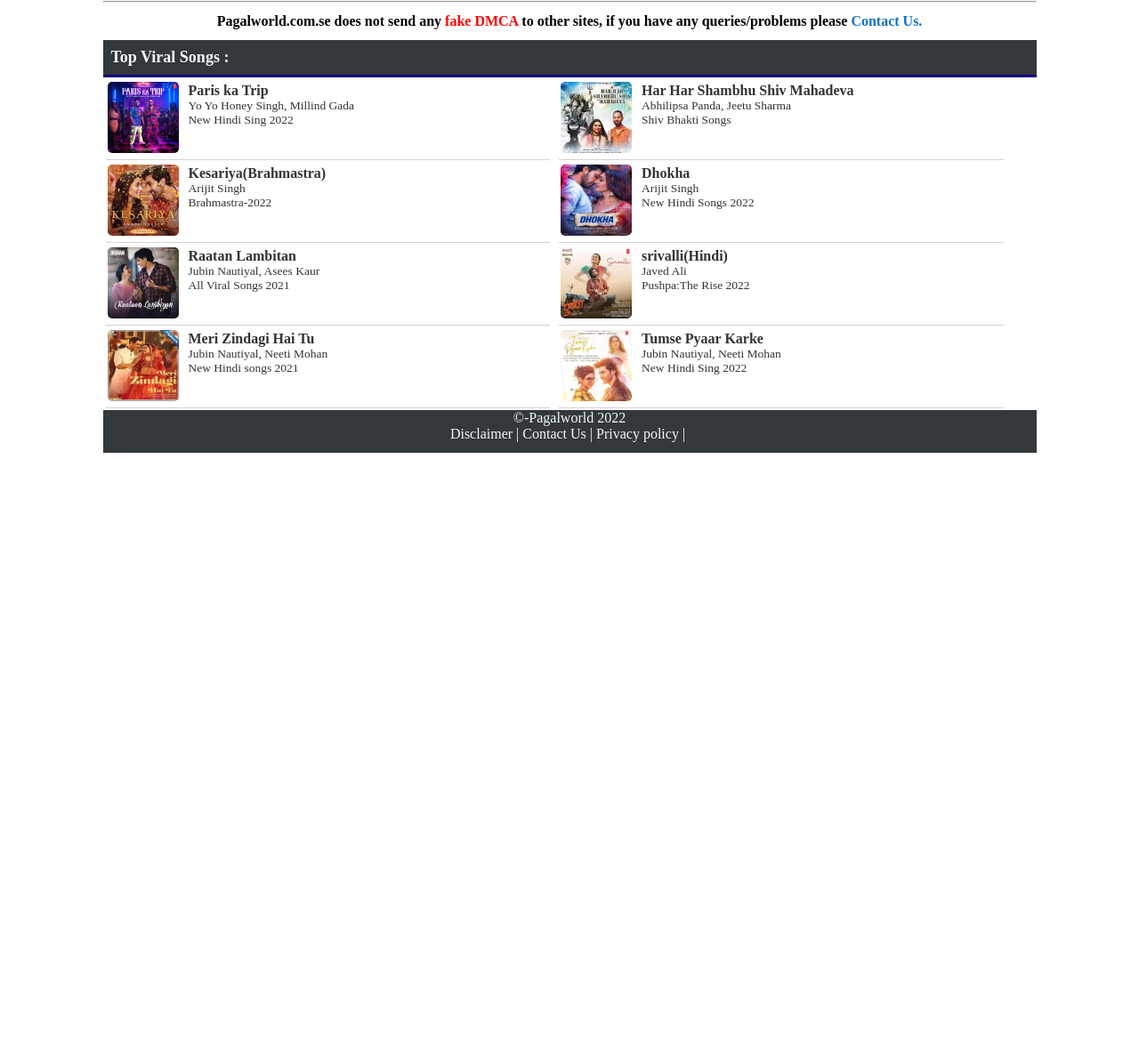
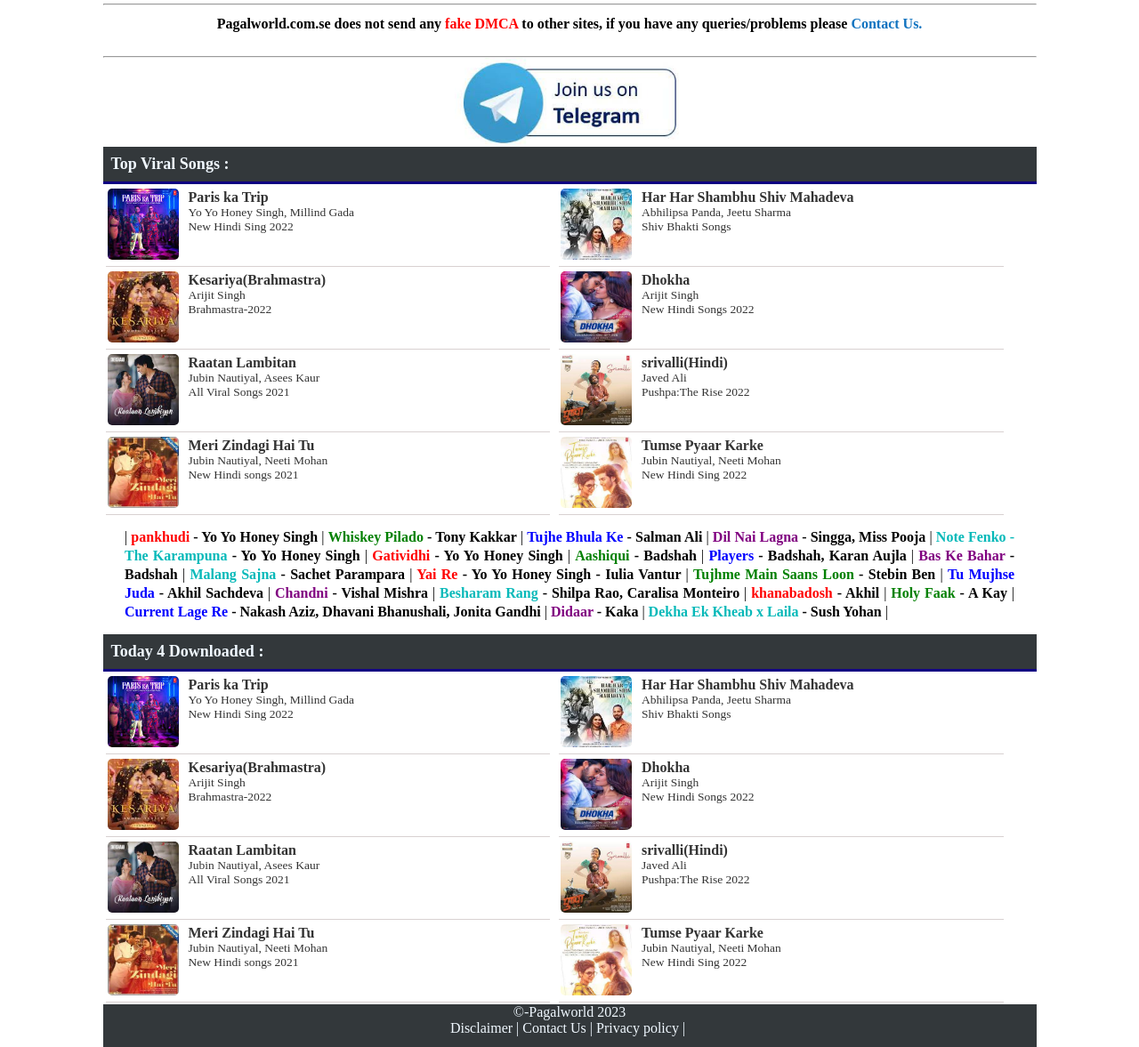
Before and after one commit to Sandesh750/Clone-Pagalworld_website, a plain HTML site: page Index.html in a window 1280 px wide. Shown: the part 382-1559 px from the top of the page at 89% size. Before the commit the page ends 891 px from the top, so only its background shows below. Drawn offline with Linux system fonts and the light colour scheme.

Commit message:
add code

```diff
--- a/Index.html
+++ b/Index.html
@@ -16,7 +16,7 @@
     <!-- header  -->
     <header>
       <div class="pagal-img">
-       <a href="#"><img src="/images/pagalworld_img.jpg" alt="pagalworld.com" /></a>
+        <a href="#"><img src="/images/pagalworld_img.png" alt="pagalworld.com" /></a>
       </div>
       <nav>
         <div class="items">
@@ -43,9 +43,9 @@
       </nav>
     </header>
     <!-- main section -->
-    <main>
+    <main class="white">
       <div>
-        <h3 class="title">Pagalworld.com.se - Pagalworld 2022 MP3 Songs</h3>
+        <h3 class="title">Pagalworld.com - Pagalworld 2022 MP3 Songs</h3>
         <br>
         <p class="para">Pagalworld. Is A One Of The Top Download Website Serving You Latest Mp3 Songs and Dj Remix Songs
           For Free. Play latest mp3 songs online and download free mp3. PagalWorld mP3 song Download, PagalWorld Movies,
@@ -64,7 +64,14 @@
       <hr>
       <b>
         <p class="para2">Pagalworld.com.se does not send any <span>fake DMCA </span>to other sites, if you have any
-          queries/problems please <a href="#" class="contactus">Contact Us.</a></p>
+          queries/problems please <a href="#" class="contactus">Contact Us.</a>
+        </p>
+        <hr>
+        <div class="add">
+        <a href="#" class="add">
+          <img src="./images/telegram.jpg" alt="Telegram">
+        </a>
+      </div>
   </section>
   </b>
   <h3 class="top_song">Top Viral Songs : </h3>
@@ -152,9 +159,120 @@
       </li>
     </ul>
   </div>
+  <section class="song_name">
+    <div class="center">
+      | <a href="#" class="red decoration">pankhudi<span class="black"> - Yo Yo Honey Singh</span></a> | <a href="#"
+        class="green decoration"> Whiskey Pilado <span class="black"> - Tony Kakkar</span></a> | <a href="#"
+        class="blue decoration"> Tujhe Bhula Ke<span class="black"> - Salman Ali</span></a> | <a href="#"
+        class="purple decoration"> Dil Nai Lagna<span class="black"> - Singga, Miss Pooja</span></a> |<a href="#"
+        class="cyan decoration"> Note Fenko - The Karampuna <span class="black"> - Yo Yo Honey Singh</span></a> | <a
+        href="#" class="red decoration"> Gatividhi <span class="black"> - Yo Yo Honey Singh</span></a> | <a href="#"
+        class="green decoration"> Aashiqui <span class="black"> - Badshah</span></a> | <a href="#"
+        class="blue decoration"> Players <span class="black"> - Badshah, Karan Aujla </span></a> | <a href="#"
+        class="purple decoration"> Bas Ke Bahar <span class="black"> - Badshah </span></a> |<a href="#"
+        class="cyan decoration"> Malang Sajna <span class="black"> - Sachet Parampara </span></a> |<a href="#"
+        class="red decoration"> Yai Re <span class="black"> - Yo Yo Honey Singh - Iulia Vantur </span></a> | <a href="#"
+        class="green decoration"> Tujhme Main Saans Loon <span class="black"> - Stebin Ben </span></a> | <a href="#"
+        class="blue decoration"> Tu Mujhse Juda <span class="black"> - Akhil Sachdeva </span></a> | <a href="#"
+        class="purple decoration"> Chandni <span class="black"> - Vishal Mishra </span></a> |<a href="#"
+        class="cyan decoration"> Besharam Rang <span class="black"> - Shilpa Rao, Caralisa Monteiro </span></a> |<a
+        href="#" class="red decoration"> khanabadosh <span class="black"> - Akhil </span></a> | <a href="#"
+        class="green decoration"> Holy Faak <span class="black"> - A Kay </span></a> | <a href="#"
+        class="blue decoration"> Current Lage Re <span class="black"> - Nakash Aziz, Dhavani Bhanushali, Jonita Gandhi
+        </span></a> | <a href="#" class="purple decoration"> Didaar <span class="black"> - Kaka </span></a> |<a href="#"
+        class="cyan decoration"> Dekha Ek Kheab x Laila <span class="black"> - Sush Yohan </span></a> |
+    </div>
+  </section>
+  <section>
+    <h3 class="top_song">Today 4 Downloaded : </h3>
+    <div class="list">
+      <ul>
+        <li>
+          <a href="#">
+            <img src="/images/paris ka trip.jpg" alt="">
+            <div class="song_details">
+              <p class="bk b">Paris ka Trip</p>
+              <p class="bk s">Yo Yo Honey Singh, Millind Gada</p>
+              <p class="bk s">New Hindi Sing 2022</p>
+            </div>
+          </a>
+        </li>
+        <li>
+          <a href="#">
+            <img src="/images/har har shambhu.jpg" alt="">
+            <div class="song_details">
+              <p class="bk b">Har Har Shambhu Shiv Mahadeva</p>
+              <p class="bk s">Abhilipsa Panda, Jeetu Sharma</p>
+              <p class="bk s">Shiv Bhakti Songs</p>
+            </div>
+          </a>
+        </li>
+        <li>
+          <a href="#">
+            <img src="/images/kesariya (brahmastra).jpg" alt="">
+            <div class="song_details">
+              <p class="bk b">Kesariya(Brahmastra)</p>
+              <p class="bk s">Arijit Singh</p>
+              <p class="bk s">Brahmastra-2022</p>
+            </div>
+          </a>
+        </li>
+        <li>
+          <a href="#">
+            <img src="/images/dhokha.jpg" alt="">
+            <div class="song_details">
+              <p class="bk b">Dhokha</p>
+              <p class="bk s">Arijit Singh</p>
+              <p class="bk s">New Hindi Songs 2022</p>
+            </div>
+          </a>
+        </li>
+        <li>
+          <a href="#">
+            <img src="/images/raatan lambiyan.jpg" alt="">
+            <div class="song_details">
+              <p class="bk b">Raatan Lambitan</p>
+              <p class="bk s">Jubin Nautiyal, Asees Kaur</p>
+              <p class="bk s">All Viral Songs 2021</p>
+            </div>
+          </a>
+        </li>
+        <li>
+          <a href="#">
+            <img src="/images/srivalli cover.jpg" alt="">
+            <div class="song_details">
+              <p class="bk b">srivalli(Hindi)</p>
+              <p class="bk s">Javed Ali</p>
+              <p class="bk s">Pushpa:The Rise 2022</p>
+            </div>
+          </a>
+        </li>
+        <li>
+          <a href="#">
+            <img src="/images/meri jindagi hai tu.jpg" alt="">
+            <div class="song_details">
+              <p class="bk b">Meri Zindagi Hai Tu</p>
+              <p class="bk s">Jubin Nautiyal, Neeti Mohan</p>
+              <p class="bk s">New Hindi songs 2021</p>
+            </div>
+          </a>
+        </li>
+        <li>
+          <a href="#">
+            <img src="/images/tumse pyaar karke.jpg" alt="">
+            <div class="song_details">
+              <p class="bk b">Tumse Pyaar Karke</p>
+              <p class="bk s">Jubin Nautiyal, Neeti Mohan</p>
+              <p class="bk s">New Hindi Sing 2022</p>
+            </div>
+          </a>
+        </li>
+      </ul>
+    </div>
+  </section>
   </main>
   <footer>
-    <p class="copy">&copy;-Pagalworld 2022</p>
+    <p class="copy">&copy;-Pagalworld 2023</p>
     <p class="conus">
       <a href="#">Disclaimer</a>
       |
--- a/style.css
+++ b/style.css
@@ -2,19 +2,15 @@
 .Container{
     margin: auto;
     max-width: 1049px;
-}
-
-body{
-    /* min-width: 730px; */
 }
 .pagal-img{
     background-color: #33383B;
     height: 6vhs;
 }
 .pagal-img img{
-    height: 6vh;
-    width: 10vw;
-    margin: 9px;
+    height: 60px;
+    width: 200px;
+    margin: 2px;
     min-width: 122px;
 }
 .items{
@@ -37,9 +33,11 @@ body{
     color: red;
 }
 .text{
+    padding-left: 5px;
     margin-left: 30px;
-    padding: 0 2px;
+    font-size: 17px;
     margin: 4px 0 4px 4px;
+    width: 150px;
 }
 .text::after{
     border: 2px rgb(13, 137, 225) solid;
@@ -49,7 +47,8 @@ body{
     padding: 3px 7px;
     color: aliceblue;
     background-color: red;
-    border: 0;border-radius: 5px;
+    border-radius: 5px;
+    font-size: 15px;
 }
 .title{
    text-align: center;
@@ -59,15 +58,23 @@ body{
 }
 .para{
     text-align: justify;
-    line-height: 1.5em;
+    line-height: 1.3em;
     padding: 10px;
+    margin-bottom: 30px;
 }
 .para2{
     text-align: center;
     padding: 12px;
+    margin-bottom: 15px;
 }
 span{
     color: red;
+}
+.add{
+    display: flex;
+    margin-left: auto;
+    margin-right: auto;
+    height: 100px;
 }
 .top_song{
     background-color: #33383B;
@@ -160,3 +167,35 @@ p.copy{
 .contactus:hover{
     color: red;
 }
+.song_name{
+    margin: 15px;
+    line-height: 1.3rem;
+    max-width: 1000px;
+    text-align: justify;
+    margin-right: auto;
+    margin-left: auto;
+}
+.center{
+}
+.decoration{
+    text-decoration: none;
+    font-weight: 600;
+}
+.red{
+    color: red;
+}
+.black{
+    color:black ;
+}
+.blue{
+    color: blue;
+}
+.green{
+    color: green;
+}
+.cyan{
+    color: rgb(7, 185, 185);
+}
+.purple{
+    color: purple;
+}
```
Also changed, not shown: images/pagalworld_img.jpg (deleted), images/pagalworld_img.png (added), images/telegram.jpg (added).
